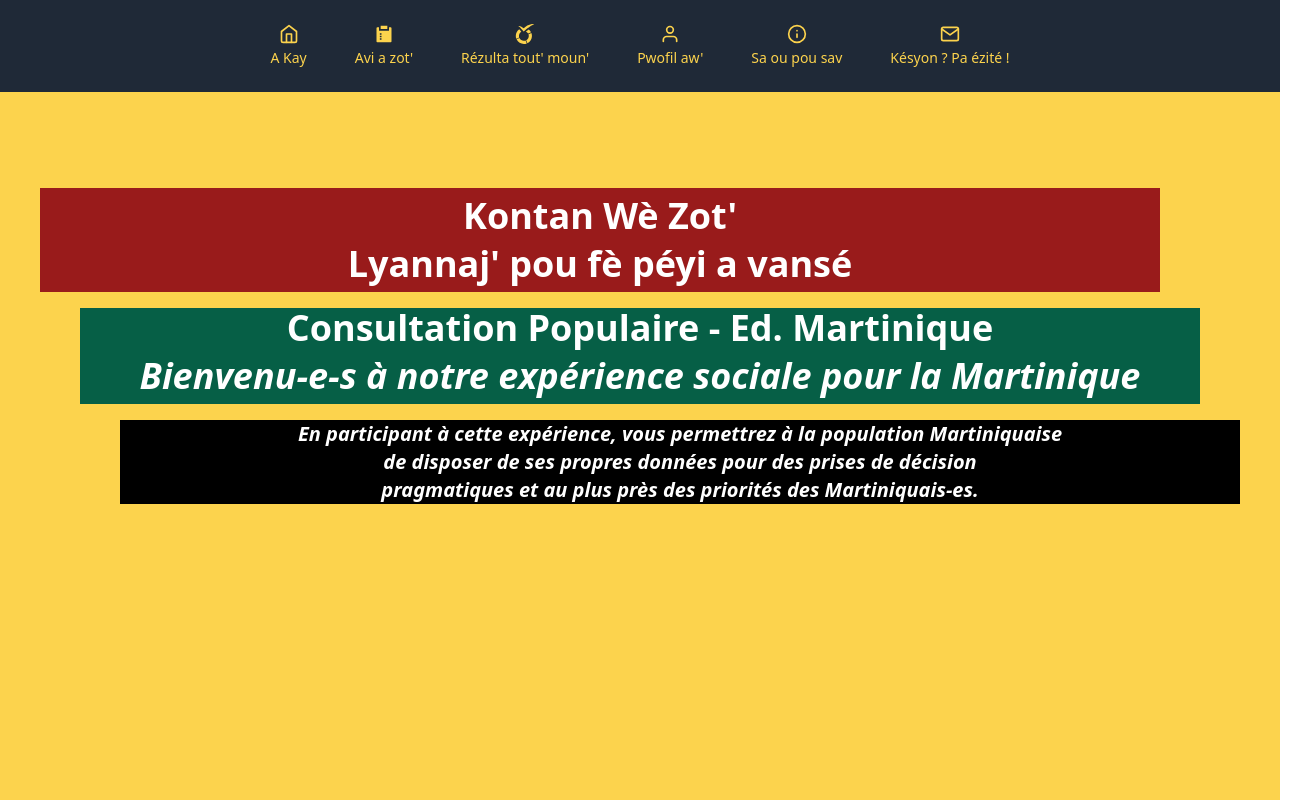
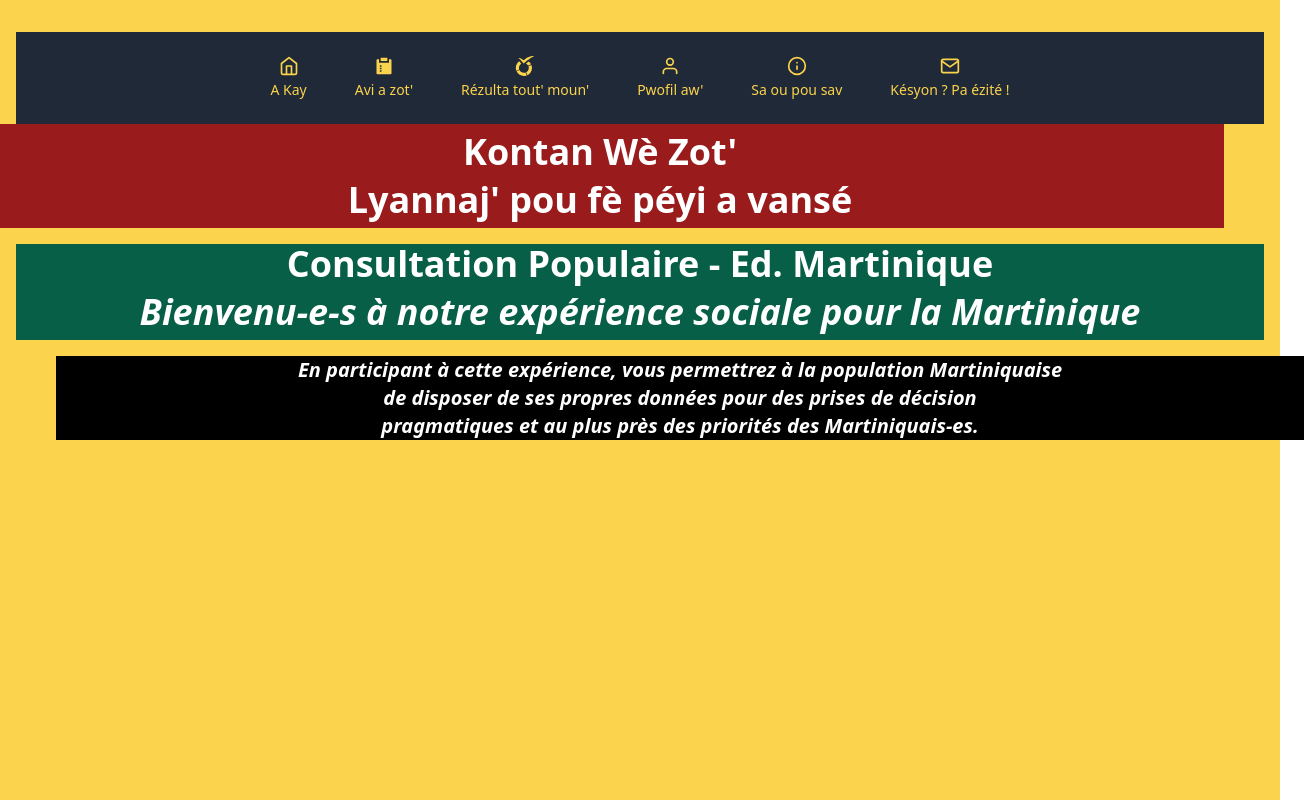
Before and after one commit to JMP-APZH/conspop2, a Next.js app in the folder web/: page / in a window 1280 px wide. Shown: the whole page, 1304 px wide, since content can reach past the window. Built offline with nearby package versions, Linux system fonts and the light colour scheme.

Commit message:
About Page, PublicLayout - part 2

```diff
--- a/web/src/components/PublicLayout.tsx
+++ b/web/src/components/PublicLayout.tsx
@@ -4,7 +4,7 @@ import { ReactNode } from 'react';
 
 export default function PublicLayout({ children }: { children: ReactNode }) {
   return (
-    <div className="min-h-screen flex flex-col">
+    <div className="min-h-screen bg-yellow-300 text-white">
       {/* <Navbar /> */}
       <main className="flex-grow container mx-auto px-4 py-8">
         {children}
--- a/web/src/pages/about.tsx
+++ b/web/src/pages/about.tsx
@@ -1,14 +1,14 @@
-import PublicLayout from '../components/Layout/PublicLayout';
+import PublicLayout from '../components/PublicLayout';
 
 export default function About() {
   return (
     <PublicLayout>
       <div className="max-w-3xl mx-auto py-12">
-        <h1 className="text-3xl font-bold mb-6">About SurveyApp</h1>
+        <h1 className="text-6xl font-bold mb-6 text-center text-black">Sa ou pou sav</h1>
         <div className="space-y-4">
-          <p>SurveyApp is a platform for creating and participating in surveys.</p>
-          <p>Our mission is to help organizations make data-driven decisions by collecting community feedback.</p>
-          <p>This project was created as part of a sociological research initiative.</p>
+          <p className='bg-red-800'>SurveyApp is a platform for creating and participating in surveys.</p>
+          <p className='bg-green-800'>Our mission is to help organizations make data-driven decisions by collecting community feedback.</p>
+          <p className='bg-black'>This project was created as part of a sociological research initiative.</p>
         </div>
       </div>
     </PublicLayout>
--- a/web/src/pages/index.tsx
+++ b/web/src/pages/index.tsx
@@ -6,6 +6,8 @@ import { FiHome, FiInfo, FiMail, FiClipboard, FiUser } from 'react-icons/fi'
 import { RiSurveyFill } from 'react-icons/ri';
 import { SiLimesurvey } from "react-icons/si";
 
+import PublicLayout from '../components/PublicLayout';
+
 const Home: NextPage = () => {
   return (
     <div className="min-h-screen bg-yellow-300 text-white">
@@ -13,6 +15,7 @@ const Home: NextPage = () => {
         <title>Consultation Populaire 972</title>
         <meta name="description" content="Sociological survey platform" />
       </Head>
+          <PublicLayout>
 
             {/* Desktop Navigation (Top) */}
             <nav className="hidden md:flex justify-center items-center p-4 bg-gray-800 text-yellow-300">
@@ -35,7 +38,7 @@ const Home: NextPage = () => {
             </nav>
 
             {/* Main Content */}
-      <main className="container mx-auto py-16 md:py-24 px-20">
+            {/* <main className="container mx-auto py-16 md:py-24 px-20"> */}
               <div className="-ml-10 mr-10">
                 <h1 className="font-bold text-center bg-red-800 p-2 md:text-sm lg:text-4xl">Kontan Wè Zot'</h1>
                 <h1 className="font-bold text-center bg-red-800 mb-4 pb-2 md:text-sm lg:text-4xl">Lyannaj' pou fè péyi a vansé</h1>
@@ -56,8 +59,10 @@ const Home: NextPage = () => {
                   pragmatiques et au plus près des priorités des Martiniquais-es.
                 </p>
               </div>
-      </main>
+            {/* </main> */}
+          </PublicLayout>
         </div>
+
   )
 }
 
```
Lines whose indentation alone changed are shown as unchanged.
